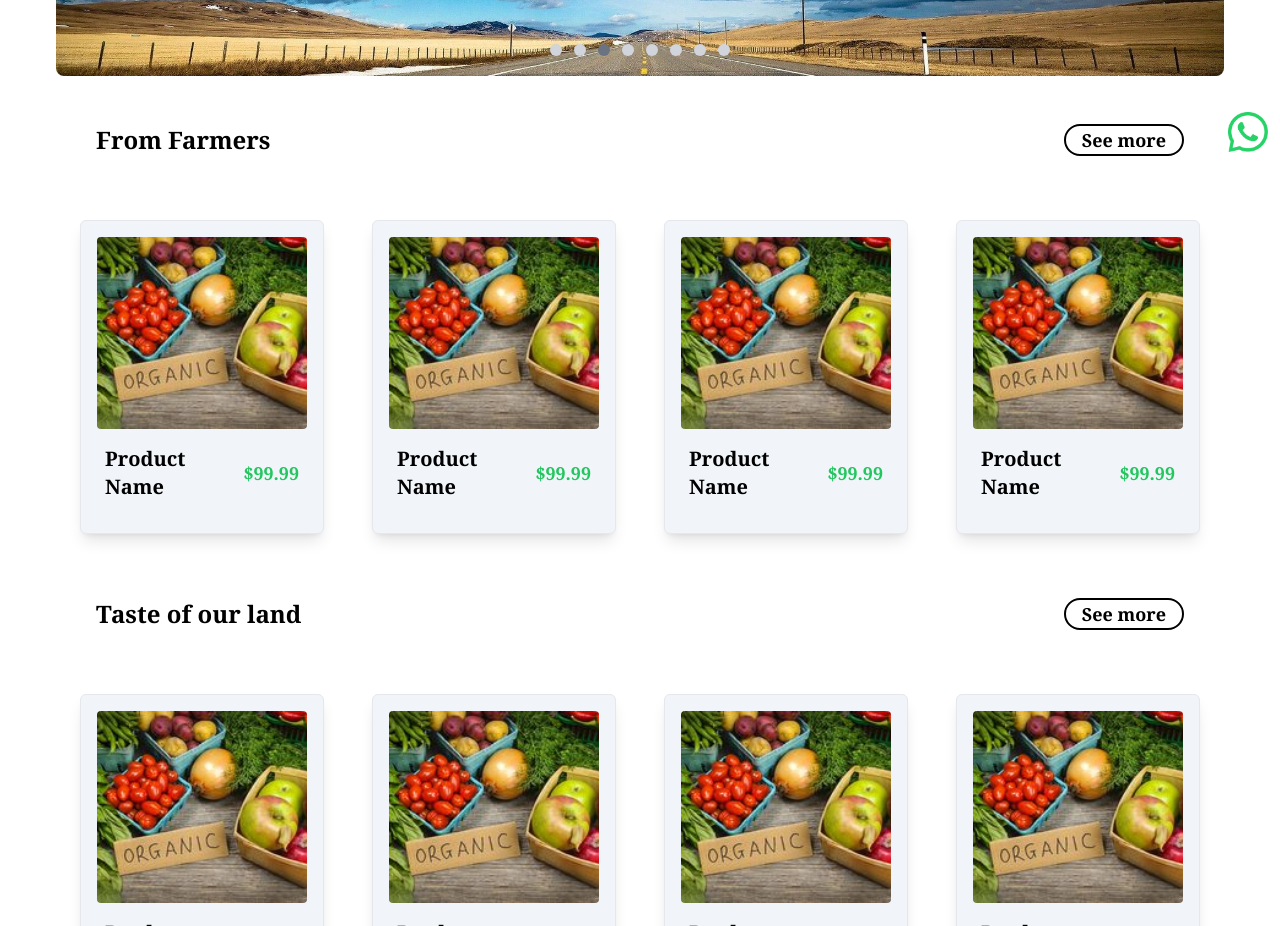
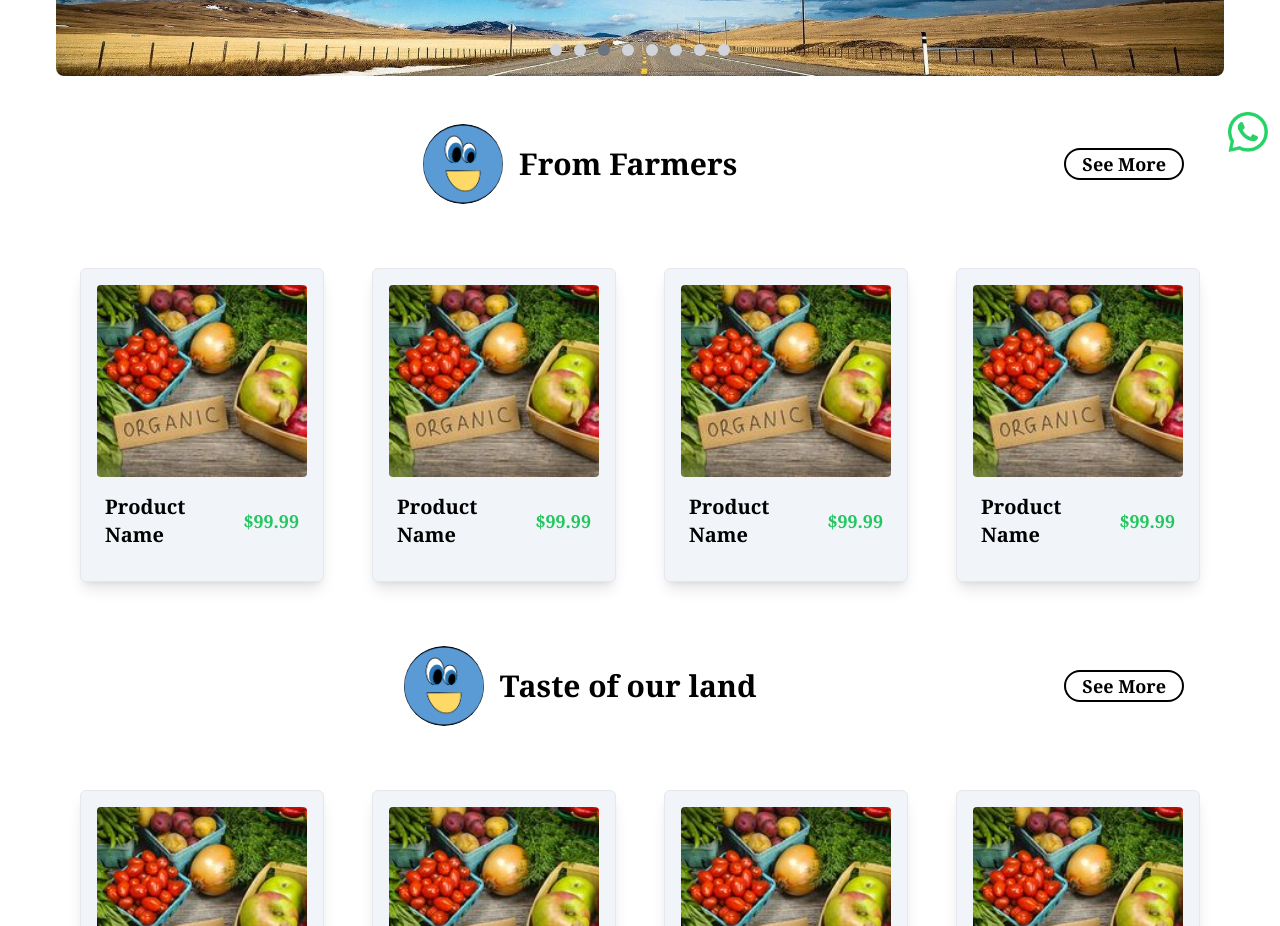
Before and after one commit to GayathriCodes2/THENNAVAN-UI, a Next.js app: page / in a window 1280 px wide. Shown: the part 580-1506 px from the top of the page. Built offline with nearby package versions, Linux system fonts and the light colour scheme.

Commit message:
updated homepage title card

```diff
--- a/app/page.js
+++ b/app/page.js
@@ -33,7 +33,12 @@ function page() {
       <Carousel/>
 
       <HomeProfileImage
-        text="From Farmers" path="/some-path" ButtonContent="See more"/>
+        text="From Farmers"
+        path="/fromfarmersproducts"
+        ButtonContent="See More"
+        imageUrl="/9.png"
+        altText="Farmer Logo"
+      />
 
       <div className='grid lg:grid-cols-4 grid-cols-2 justify-around'>
         {products.map((item, index) => (
@@ -43,7 +48,12 @@ function page() {
       </div>
 
       <HomeProfileImage
-        text="Taste of our land" path="/some-path" ButtonContent="See more"/>
+        text="Taste of our land"
+        path="/tasteofourlandproducts"
+        ButtonContent="See More"
+        imageUrl="/9.png"
+        altText="Taste Logo"
+      />
 
       <div className='grid lg:grid-cols-4 grid-cols-2 justify-around'>
         {products.map((item, index) => (
--- a/components/homeProfileImage.jsx
+++ b/components/homeProfileImage.jsx
@@ -1,12 +1,27 @@
 import React from 'react';
 import Link from 'next/link';
 
-const HomeProfileImage = ({ text, path, ButtonContent }) => {
+const HomeProfileImage = ({ text, path, ButtonContent, imageUrl, altText }) => {
   return (
     <div className="flex items-center justify-center p-10 text-black font-bold text-lg rounded-md">
-      <span className="flex-1 lg:text-2xl">{text}</span>
+      {/* Add Image Tag */}
+      <div className="lg:text-2xl flex mx-auto lg:text-center">
+      {imageUrl && (
+        <img
+          src={imageUrl}
+          alt={altText}
+          className="mr-4 w-9 h-9 md:w-16 md:h-16 lg:w-20 lg:h-20 object-cover rounded-full"
+        />
+      )}
+
+<span className="lg:items-center my-auto text-xs sm:text-3xl font-bold">
+  {text}
+</span>
+
+</div>
+      {/* Button and Link */}
       <Link href={path}>
-        <button className="bg-transparent text-black border-2 border-black rounded-full px-4 hover:bg-black hover:text-white transition-all duration-700 ">
+        <button className="bg-transparent text-black border-2 border-black rounded-full px-4 hover:bg-black hover:text-white transition-all duration-700">
           {ButtonContent}
         </button>
       </Link>
```
